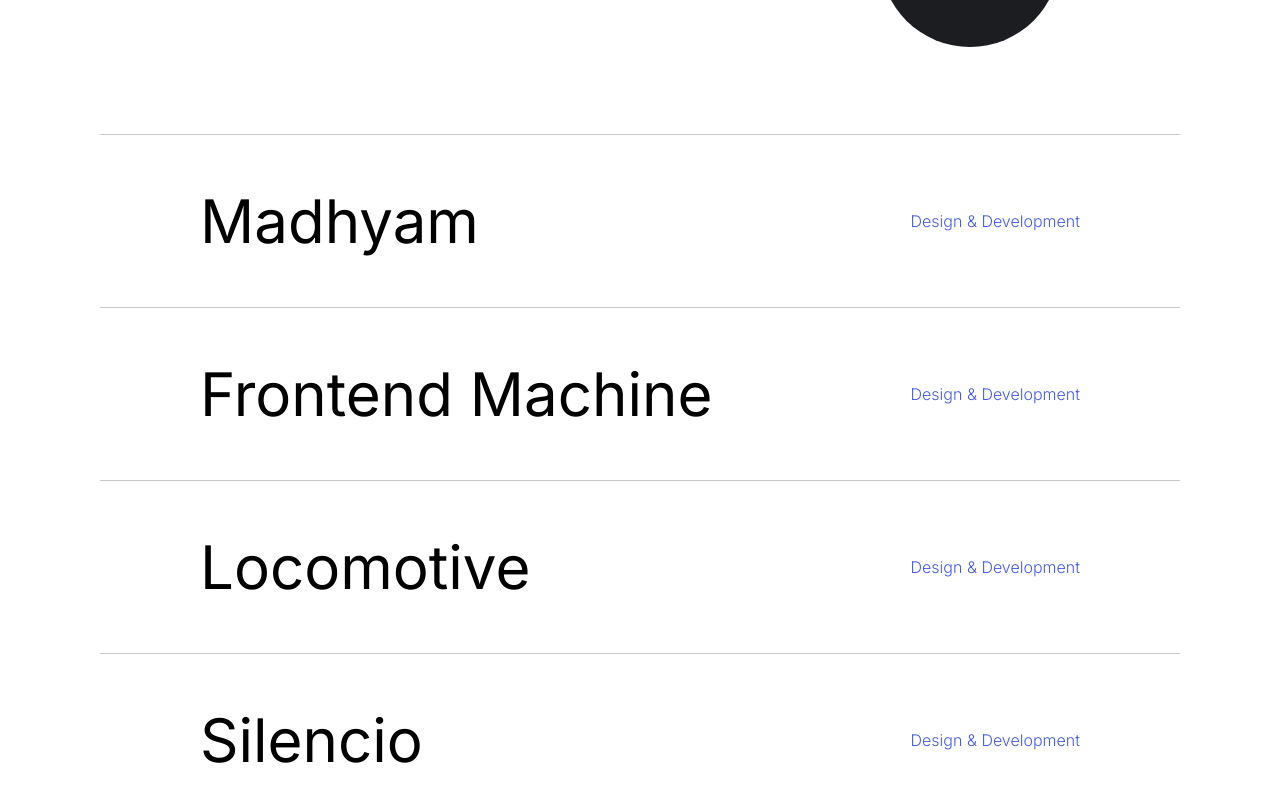
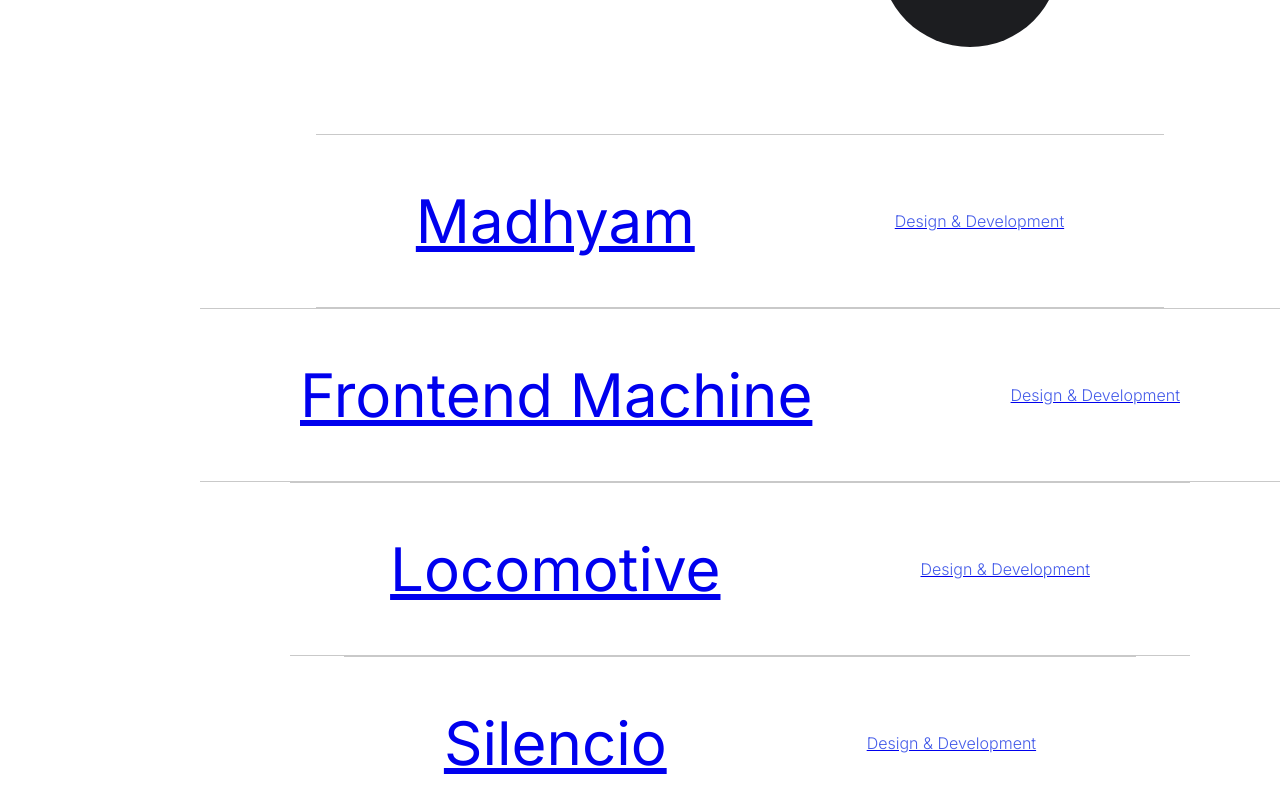
Before and after one commit to Madhyam123/Nextjs_Potofilio, a Next.js app: page / in a window 1280 px wide. Shown: the part 1400-2200 px from the top of the page. Built offline with nearby package versions, Linux system fonts and the light colour scheme.

Commit message:
Update index.jsx

```diff
--- a/src/components/Projects/index.jsx
+++ b/src/components/Projects/index.jsx
@@ -6,27 +6,33 @@ import { motion } from 'framer-motion';
 import gsap from 'gsap';
 import Image from 'next/image';
 import Rounded from '../../common/RoundedButton';
+import Link from 'next/link';
 
 const projects = [
   {
     title: "Madhyam",
     src: "image 3.png",
-    color: "#00A86B"
+    color: "#00A86B",
+    href:"https://madhyamecommercesite.netlify.app/"
+
   },
   {
     title: "Frontend Machine",
     src: "image 4.png",
-    color: "#8C8C8C"
+    color: "#8C8C8C",
+    href:"https://madhyammachine.netlify.app/"
   },
   {
     title: "Locomotive",
     src: "locomotive.png",
-    color: "#EFE8D3"
+    color: "#EFE8D3",
+    href:"https://madhyamecommercesite.netlify.app/"
   },
   {
     title: "Silencio",
     src: "silencio.png",
-    color: "#706D63"
+    color: "#706D63",
+    href:"https://madhyammachine.netlify.app/"
   }
 ]
 
@@ -81,7 +87,7 @@ export default function Home() {
     <div className={styles.body}>
       {
         projects.map( (project, index) => {
-          return <Project index={index} title={project.title} manageModal={manageModal} key={index}/>
+          return <Link className={styles.name} href={project.href}><Project  href={project.href}  index={index} title={project.title} manageModal={manageModal} key={index}  /></Link>
         })
       }
     </div>
```
